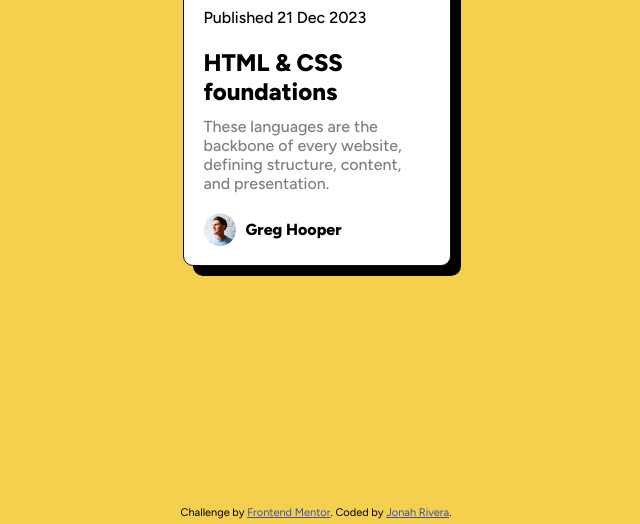
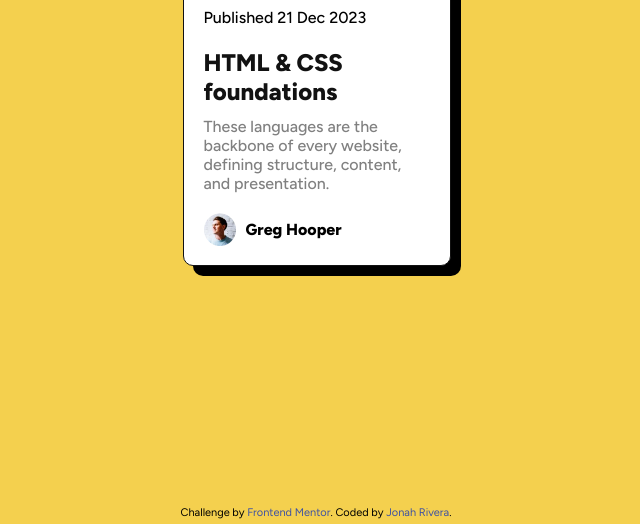
Before and after one commit to BobFisherman18/blog-preview-card, a plain HTML site: page index.html in a window 1280 px wide. Shown: the part 503-1027 px from the top of the page, 324-964 px from the left. Drawn offline with Linux system fonts and the light colour scheme.

Commit message:
added screenshots, added hover class, and updated README

```diff
--- a/card.css
+++ b/card.css
@@ -53,13 +53,21 @@ h2 {
     margin-bottom: -5px;
     font-weight: 800;
 }
+a {
+    text-decoration: none;
+    color: hsl(0, 0%, 7%);
+}
+a:hover {
+    color: hsl(47, 88%, 63%);
+    cursor: pointer;
+}
 
 .desc {
     color: hsl(0, 0%, 50%);
     font-weight: 500;
     font-size: 16px;
 }
-
+/*flex container in a flex container */
 .name {
     display: flex;
     align-items: center;
--- a/index.html
+++ b/index.html
@@ -132,7 +132,9 @@
         <p>Published 21 Dec 2023</p>
       </div>
       <div class="title">
-        <h2>HTML & CSS foundations</h2>
+        <a href="https://www.w3schools.com/html/default.asp">
+          <h2>HTML & CSS foundations</h2>
+        </a>
       </div>
       <div class="desc">
         <p>
@@ -150,7 +152,10 @@
       Challenge by
       <a href="https://www.frontendmentor.io?ref=challenge" target="_blank"
         >Frontend Mentor</a
-      >. Coded by <a href="https://github.com/BobFisherman18">Jonah Rivera</a>.
+      >. Coded by
+      <a href="https://github.com/BobFisherman18" target="_blank"
+        >Jonah Rivera</a
+      >.
     </div>
   </body>
 </html>
```
Also changed, not shown: screenshots/preview-card-desktop.png (added), screenshots/preview-card-mobile.png (added), 2 other files.
